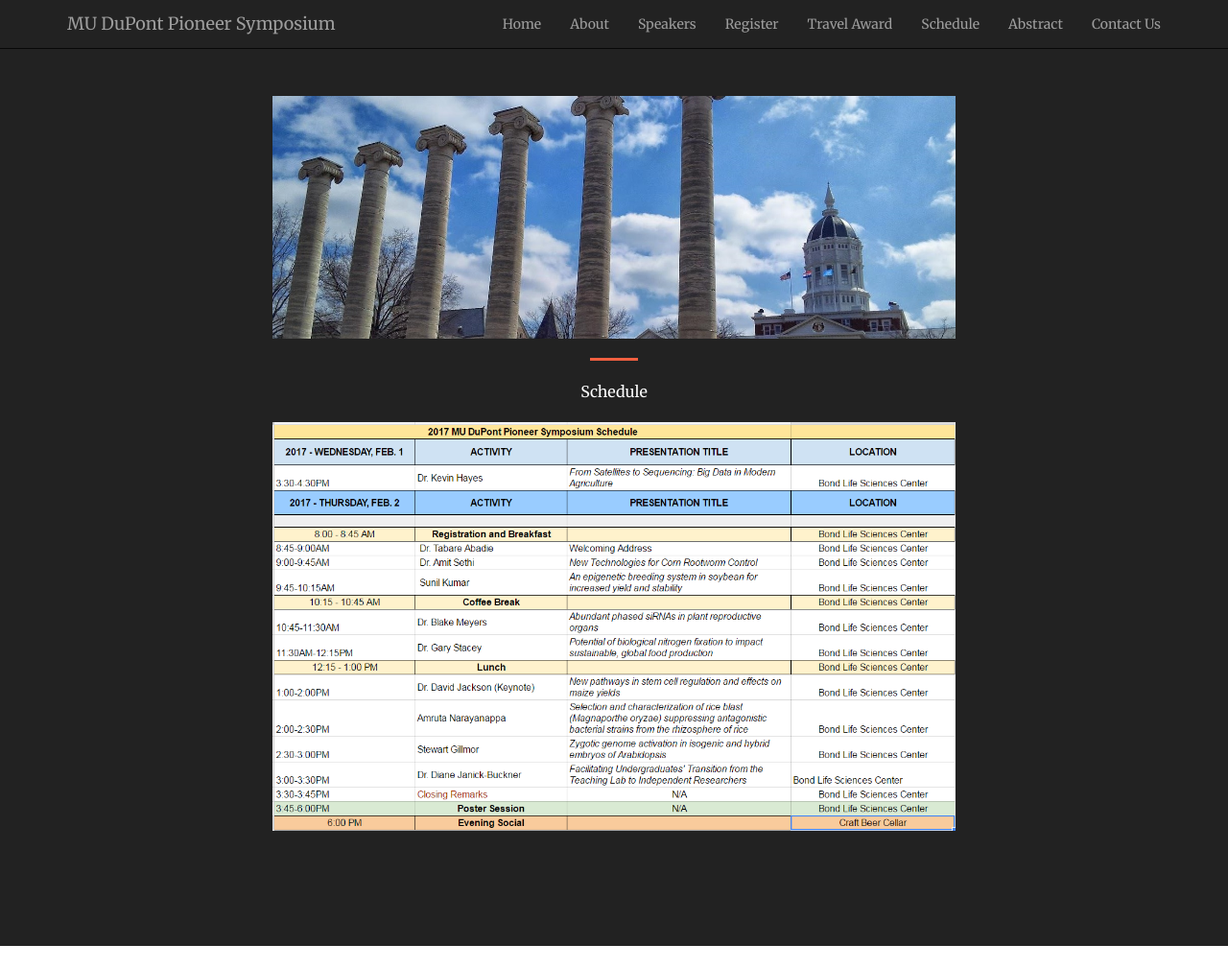
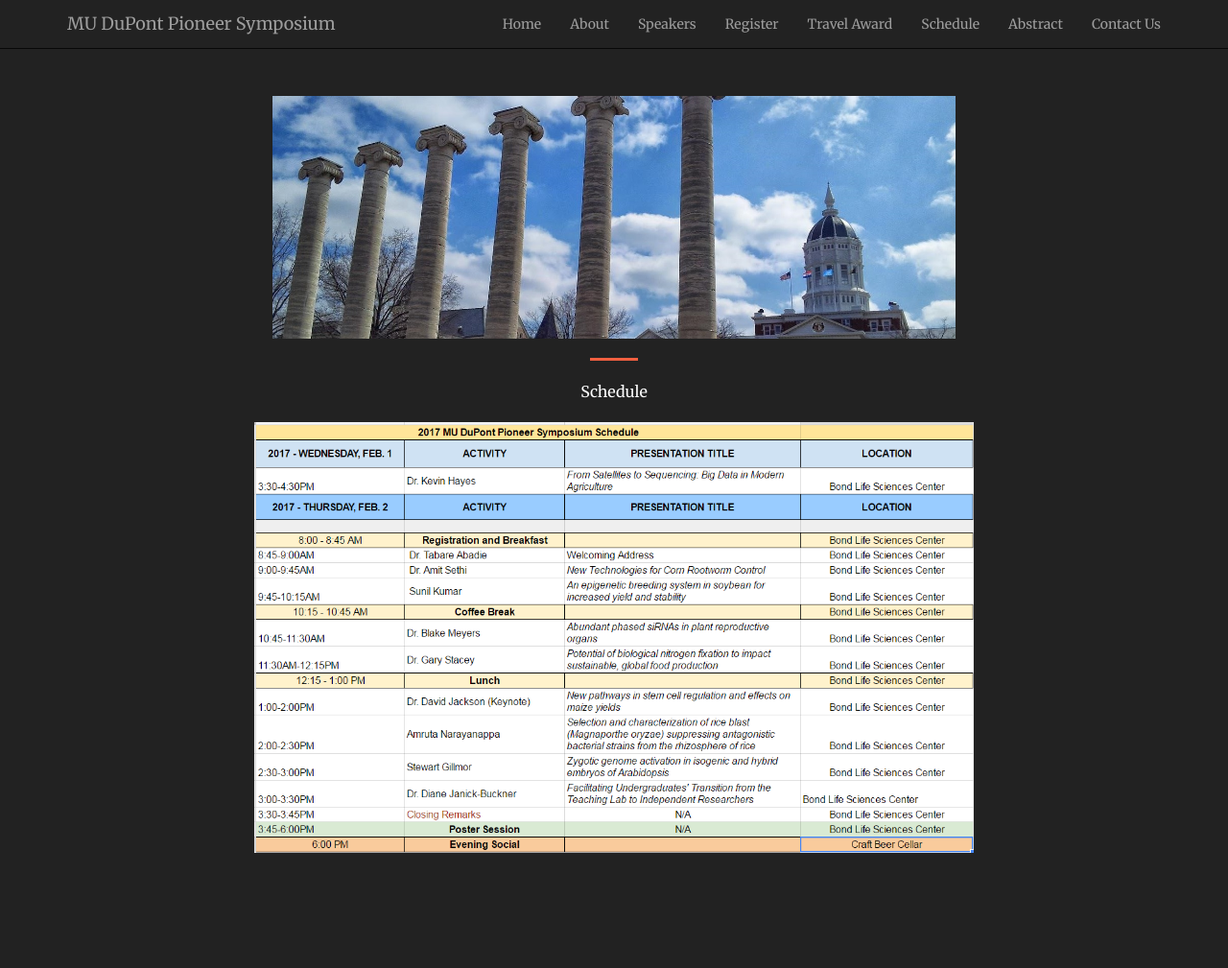
Before and after one commit to mupioneersymposium/mupioneersymposium.github.io, a Jekyll site: the page built from schedule.md, in a window 1280 px wide and 1009 px high. Shown: the whole window at 96% size. Built offline with Jekyll 4.4.1, drawn with Linux system fonts in a browser that asks for light colours.

Commit message:
Update schedule.md

```diff
--- a/schedule.md
+++ b/schedule.md
@@ -8,4 +8,4 @@ layout: regular
 
 Schedule
 
-<img src="/img/schedule2.PNG" style="max-width:95%"/>
+<img src="/img/schedule2.PNG" style="max-width:100%"/>
```
